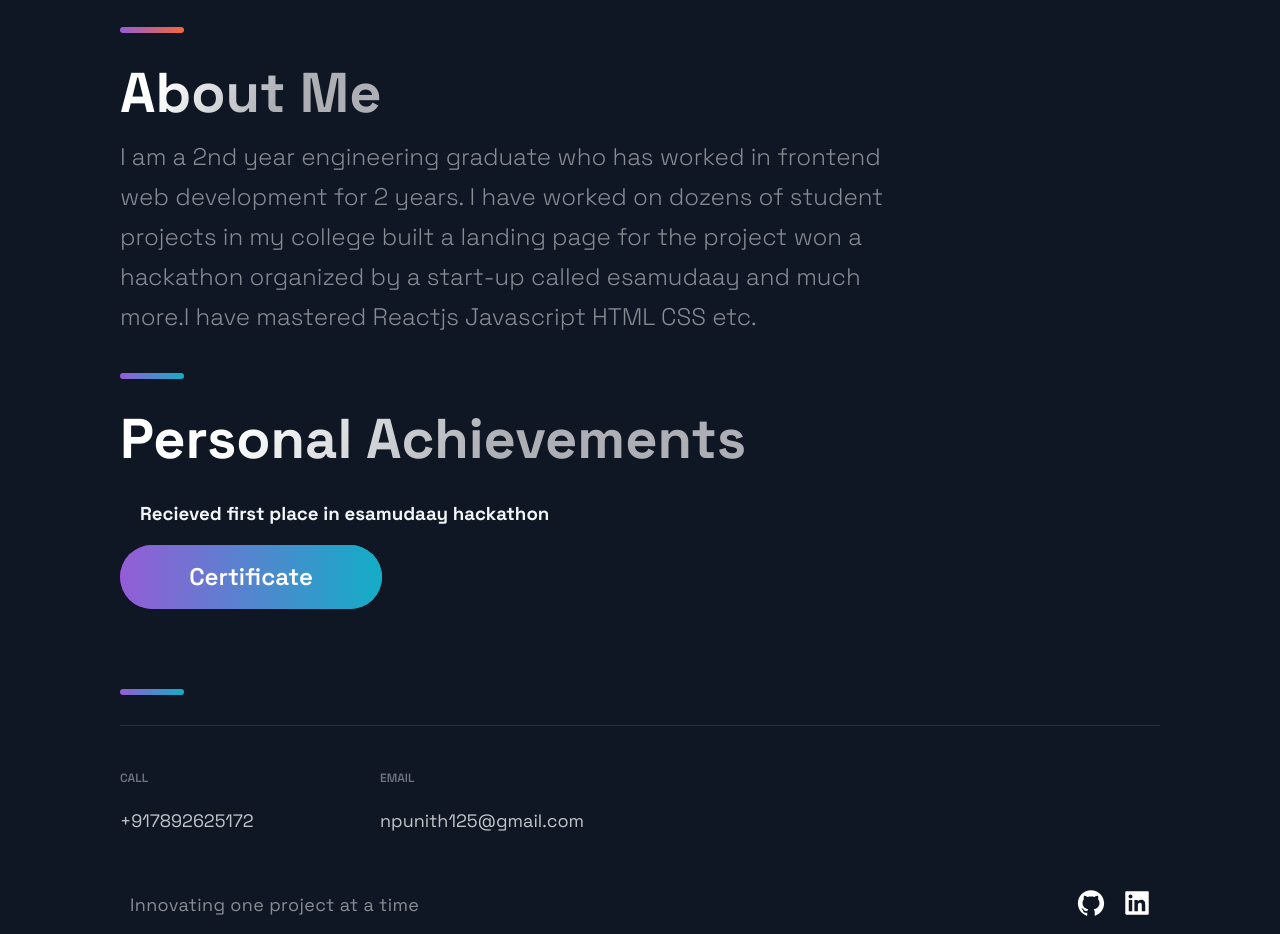
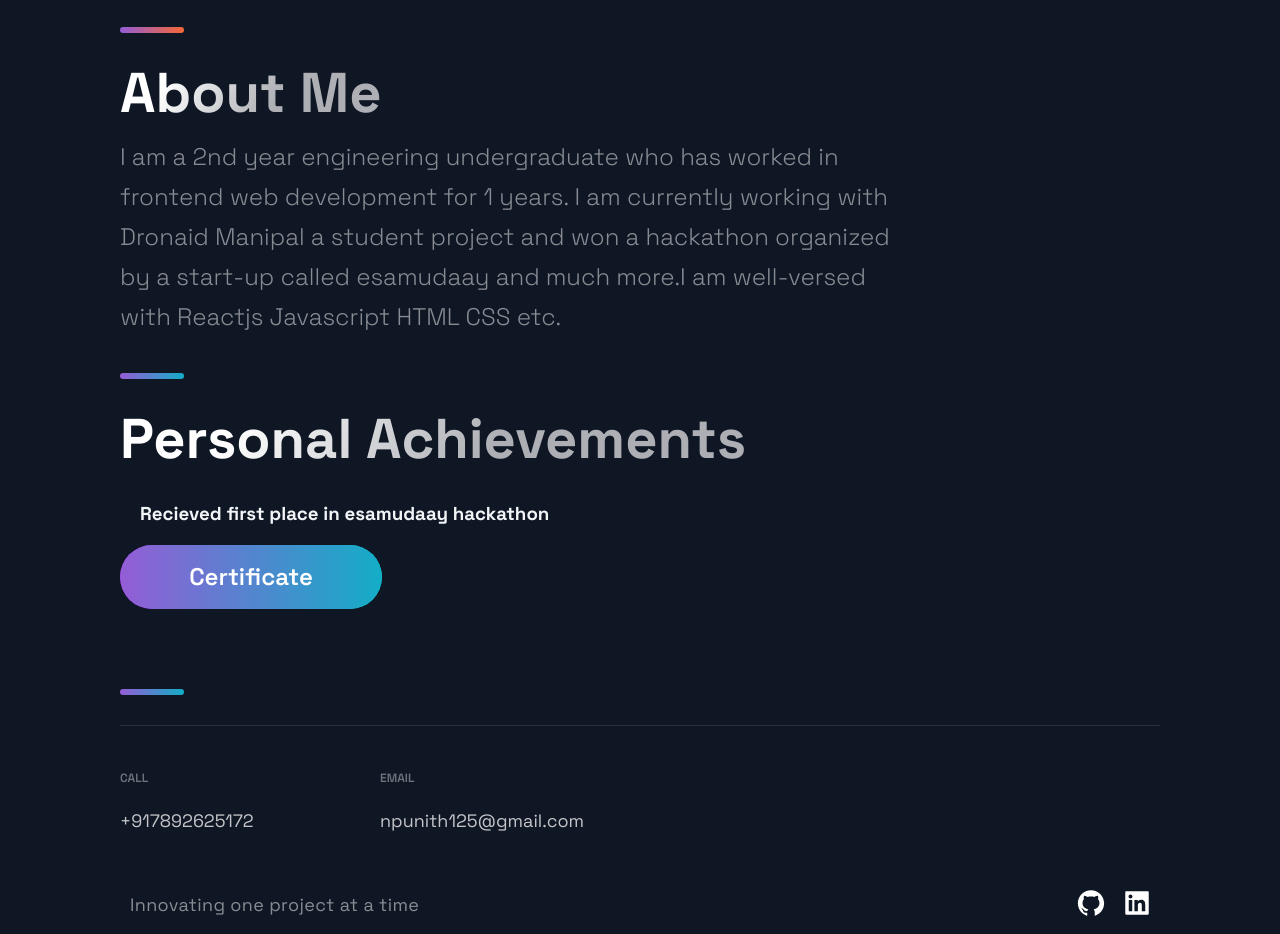
Before and after one commit to punithnayak/personal_portfolio, a Next.js app: page / in a window 1280 px wide. Shown: the part 2600-3534 px from the top of the page. Built offline with nearby package versions, Linux system fonts and the light colour scheme.

Commit message:
Update TimeLine.js

```diff
--- a/src/components/TimeLine/TimeLine.js
+++ b/src/components/TimeLine/TimeLine.js
@@ -46,10 +46,9 @@ const Timeline = () => {
     <Section id="about">
       <SectionTitle>About Me</SectionTitle>
       <SectionText>
-        I am a 2nd year engineering graduate who has worked in frontend web
-        development for 2 years. I have worked on dozens of student projects in
-        my college built a landing page for the project won a hackathon
-        organized by a start-up called esamudaay and much more.I have mastered
+        I am a 2nd year engineering undergraduate who has worked in frontend web
+        development for 1 years. I am currently working with Dronaid Manipal a student project and won a hackathon
+        organized by a start-up called esamudaay and much more.I am well-versed with
         Reactjs Javascript HTML CSS etc.
       </SectionText>
 
```
